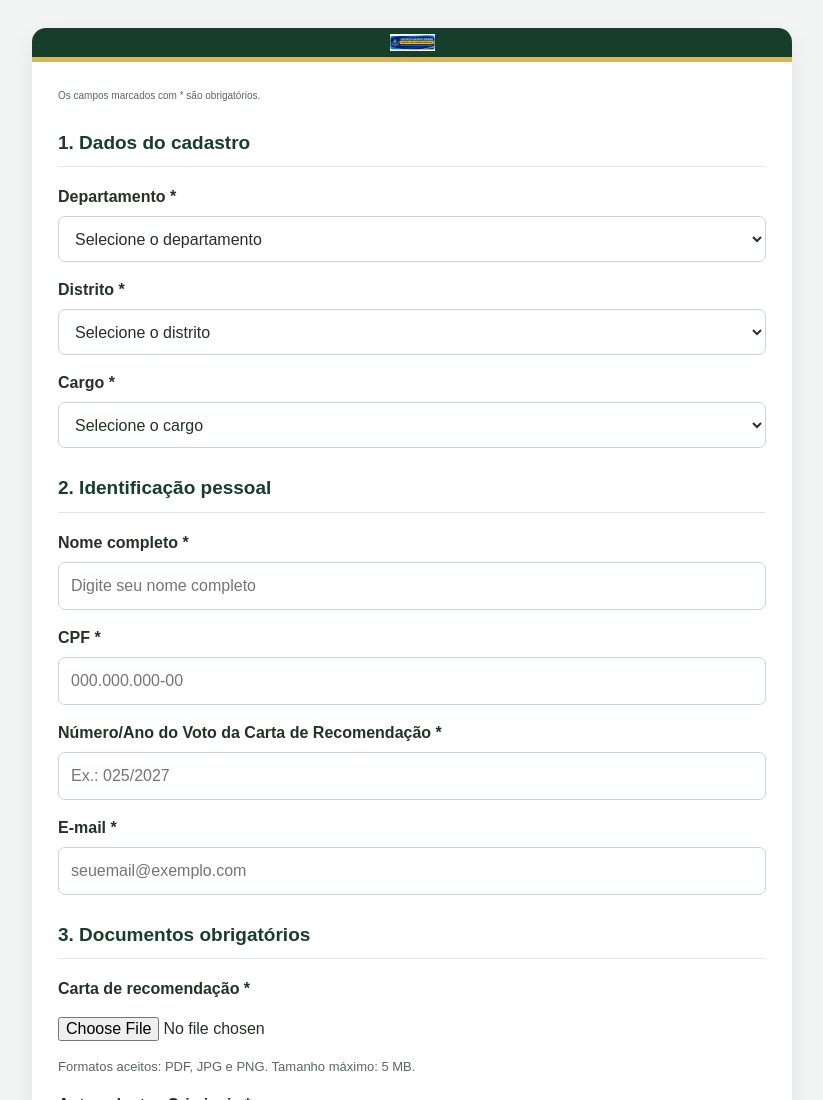
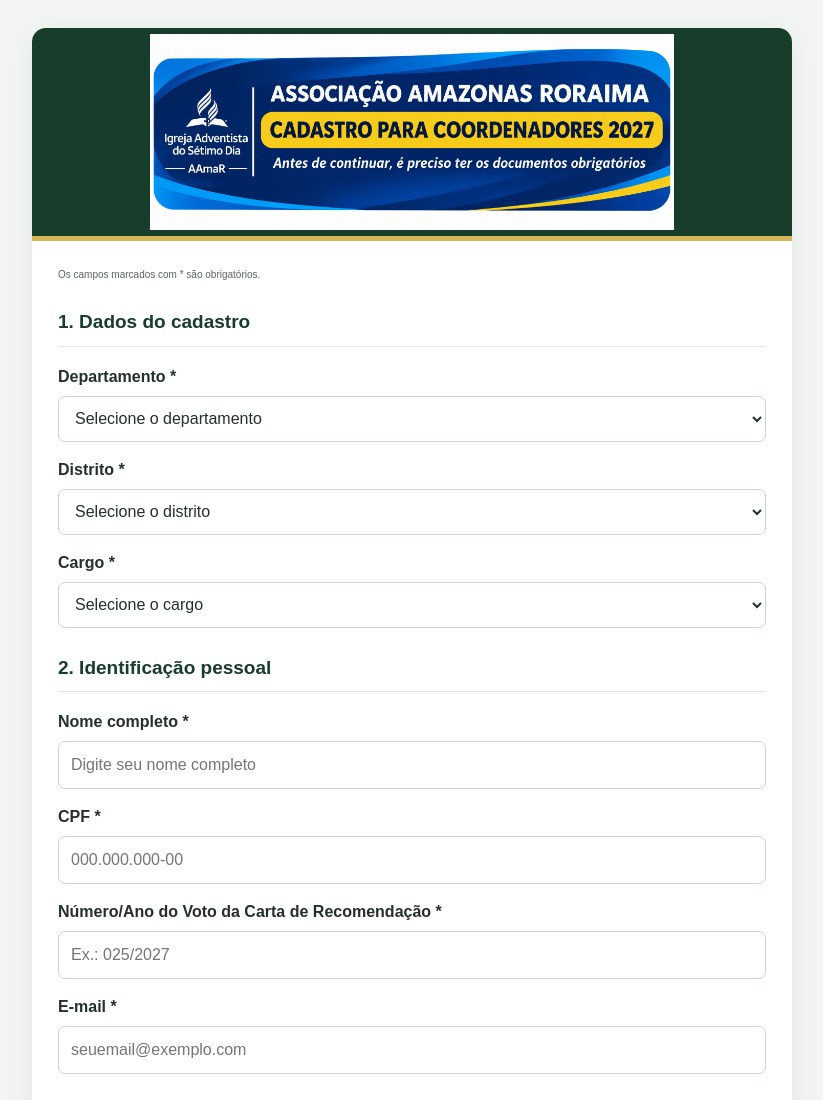
Before and after one commit to landertorres/cadastro-coordenadores-2027, a plain HTML site: page index.html in a window 1280 px wide. Shown: the top 1100 px of the page, without its empty margins (228-1051 px from the left). Drawn offline with Linux system fonts and the light colour scheme.

Commit message:
Restore styles.css with original content

```diff
--- a/styles.css
+++ b/styles.css
@@ -263,7 +263,7 @@ header h4 {
 .imagem-cabecalho {
   display: block;
   width: 70%;
-  max-width: 45px;
+  max-width: 600px;
   height: auto;
   margin: 0 auto;
 }
```
